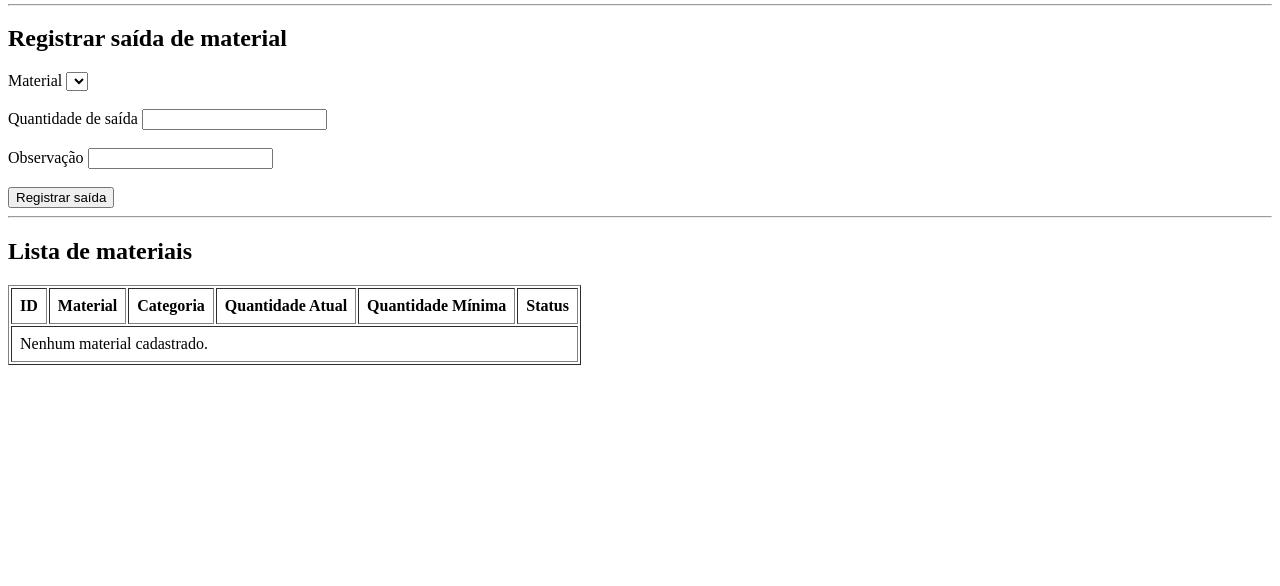
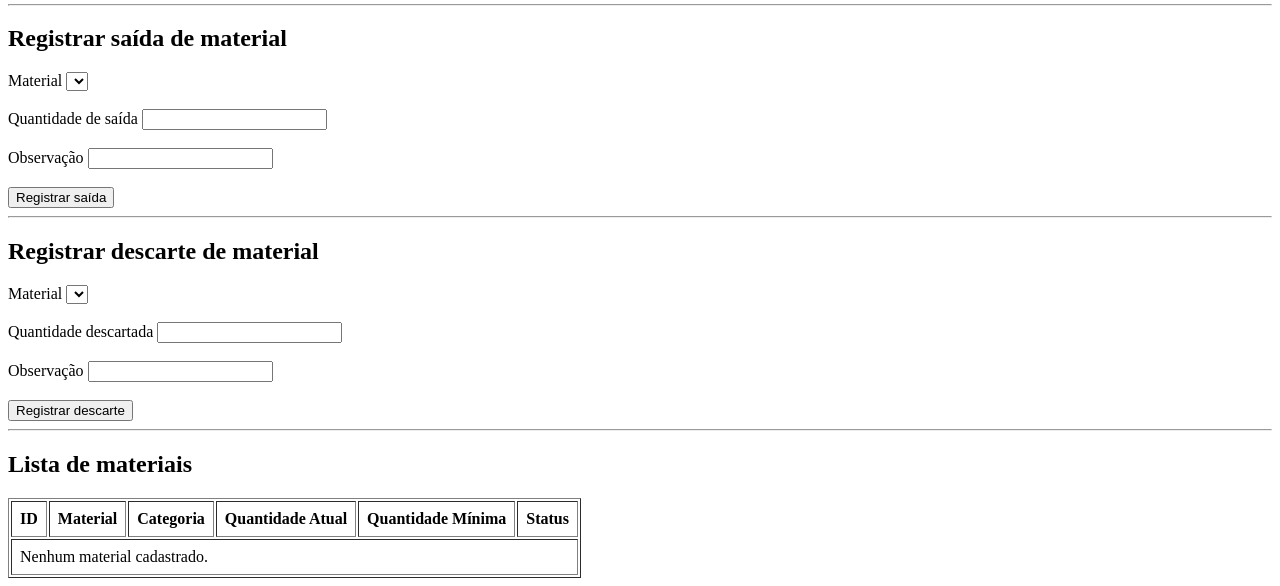
Before and after one commit to wxpdr/stockflow, a Flask app: page /materiais in a window 1280 px wide. Shown: the part 601-1187 px from the top of the page. Before the commit the page ends 966 px from the top, so only its background shows below. Run offline with Flask 3, Linux system fonts and the light colour scheme; a user stored in the database is signed in; data comes from the database, SQL or seed files in the repository; data that the repository does not hold is empty.

Commit message:
implementa registro de descarte de materiais

```diff
--- a/models/material.py
+++ b/models/material.py
@@ -194,3 +194,24 @@ def registrar_saida_material(id_material, id_usuario, quantidade, observacao):
 
     cursor.close()
     conexao.close()
+
+def registrar_descarte_material(id_material, id_usuario, quantidade, observacao):
+    conexao = conectar()
+    cursor = conexao.cursor()
+
+    cursor.execute("""
+        UPDATE materiais
+        SET quantidade_atual = quantidade_atual - %s
+        WHERE id_material = %s
+    """, (quantidade, id_material))
+
+    cursor.execute("""
+        INSERT INTO movimentacoes
+        (id_material, id_usuario, tipo, quantidade, observacao)
+        VALUES (%s, %s, 'descarte', %s, %s)
+    """, (id_material, id_usuario, quantidade, observacao))
+
+    conexao.commit()
+
+    cursor.close()
+    conexao.close()
--- a/routes/material_routes.py
+++ b/routes/material_routes.py
@@ -7,7 +7,8 @@ from models.material import (
     listar_alertas_baixo_estoque,
     buscar_material_por_id,
     registrar_entrada_material,
-    registrar_saida_material
+    registrar_saida_material,
+    registrar_descarte_material
 )
 
 materiais = Blueprint("materiais", __name__)
@@ -86,3 +87,22 @@ def listar_alertas():
     alertas = listar_alertas_baixo_estoque()
 
     return render_template("alertas.html", alertas=alertas)
+
+@materiais.route("/materiais/descarte", methods=["POST"])
+def registrar_descarte():
+    if "id_usuario" not in session:
+        return redirect(url_for("auth.login"))
+
+    id_material = request.form.get("id_material")
+    quantidade = int(request.form.get("quantidade"))
+    observacao = request.form.get("observacao")
+    id_usuario = session["id_usuario"]
+
+    material = buscar_material_por_id(id_material)
+
+    if not material or quantidade > material["quantidade_atual"]:
+        return "Quantidade indisponível em estoque."
+
+    registrar_descarte_material(id_material, id_usuario, quantidade, observacao)
+
+    return redirect(url_for("materiais.listar_materiais_route"))
--- a/templates/materiais.html
+++ b/templates/materiais.html
@@ -104,6 +104,34 @@
         <button type="submit">Registrar saída</button>
     </form>
 
+    <hr>
+
+    <h2>Registrar descarte de material</h2>
+
+    <form method="POST" action="/materiais/descarte">
+        <label for="id_material_descarte">Material</label>
+        <select id="id_material_descarte" name="id_material" required>
+            {% for material in materiais %}
+                <option value="{{ material.id_material }}">
+                    {{ material.nome }} - Estoque atual: {{ material.quantidade_atual }}
+                </option>
+            {% endfor %}
+        </select>
+
+        <br><br>
+
+        <label for="quantidade_descarte">Quantidade descartada</label>
+        <input type="number" id="quantidade_descarte" name="quantidade" min="1" required>
+
+        <br><br>
+
+        <label for="observacao_descarte">Observação</label>
+        <input type="text" id="observacao_descarte" name="observacao">
+
+        <br><br>
+
+        <button type="submit">Registrar descarte</button>
+    </form>
 
     <hr>
 
```
